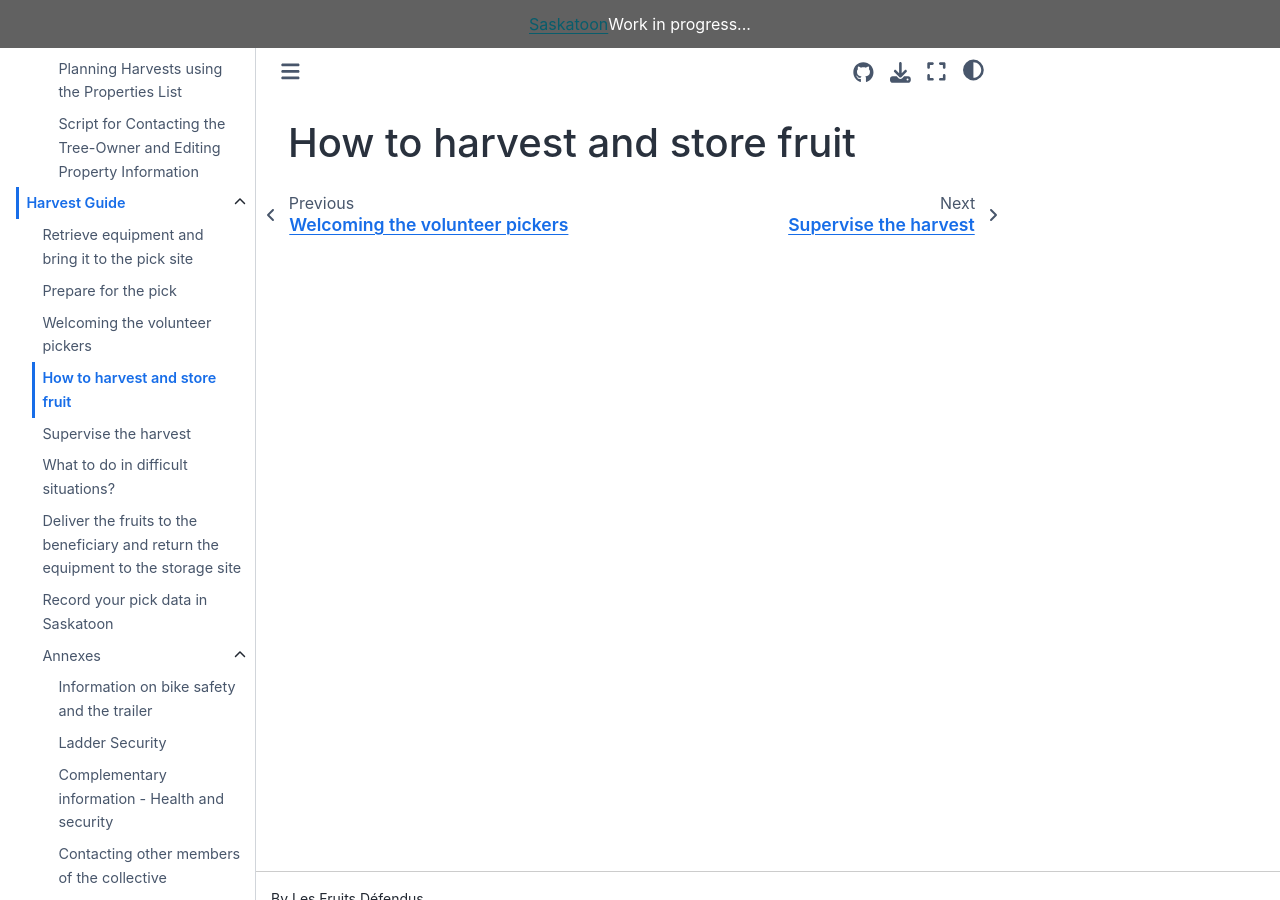
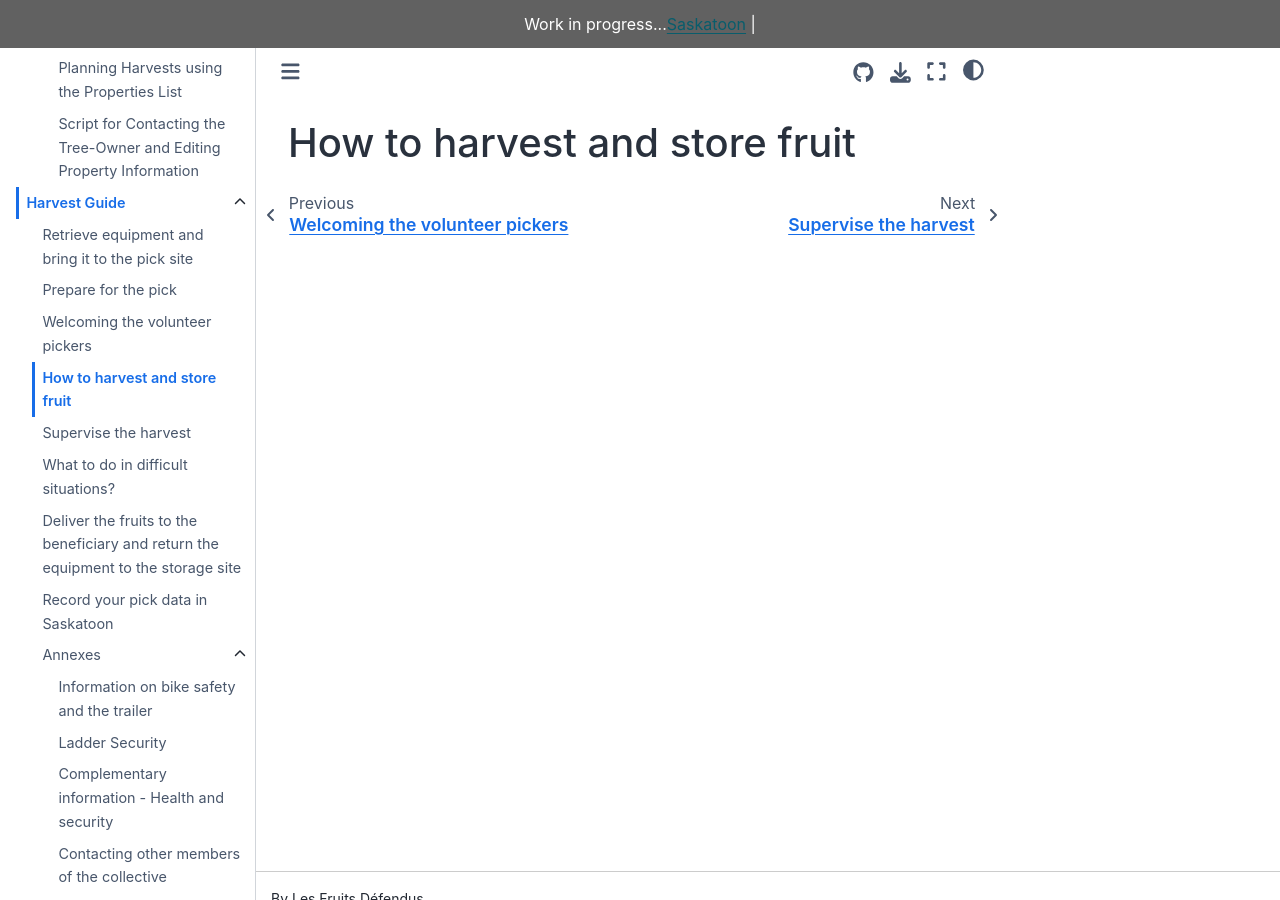
Before and after one commit to LesFruitsDefendus/guides, a Sphinx documentation site: the page built from docs/source/harvest-guide/how-to-harvest.md, in a window 1280 px wide and 900 px high. Built offline with Sphinx 7.4.7 and the Sphinx Book theme 1.1.4, drawn with Linux system fonts in a browser that asks for light colours.

Commit message:
Use more simple setup for the images. Use default ReadTheDocs favicon to differenciate in between saskstoon.

```diff
--- a/docs/source/_static/custom.css
+++ b/docs/source/_static/custom.css
@@ -13,5 +13,5 @@
 }
 
 .announcement a {
-    color:#b1d7ff;
+    color:#e0efff;
 }
--- a/docs/source/conf.py
+++ b/docs/source/conf.py
@@ -59,8 +59,7 @@
 html_theme = 'sphinx_book_theme'
 
 # html_title = "Your title"
-html_logo = "_static/logo.png"
-html_favicon = "_static/favicon.ico"
+html_logo = "_static/lfd.png"
 
 # JS to swicth language easily
 JS_LANG = """
@@ -85,13 +84,13 @@
 """
 
 HEADER_HTML = f"""
-<div style="float:left;">
-    <a href="https://saskatoon.lesfruitsdefendus.org/">Saskatoon</a>
-</div>
+<div style="float:left;"></div>
 
 Work in progress...
 
 <div style="float:right;">
+    <a href="https://saskatoon.lesfruitsdefendus.org/">Saskatoon</a>
+    |
     <a id="en-docs-link" href="/en/latest/" style="display:none;">English</a>
     <a id="fr-docs-link" href="/fr/latest/" style="display:none;">Français</a>
 </div>
```
Also changed, not shown: docs/source/_static/favicon.ico (deleted), docs/source/_static/lfd.png (added), docs/source/_static/logo.png (deleted).
